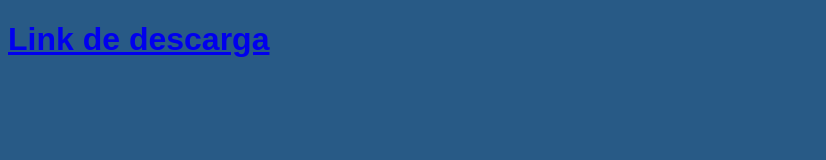
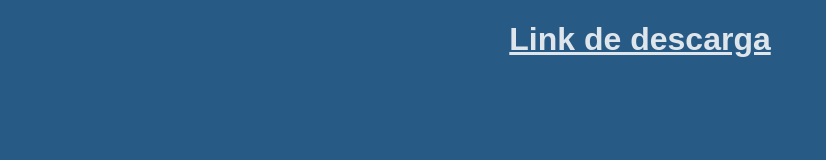
Before and after one commit to saidberber23-create/Game, a plain HTML site: page index.html in a window 1280 px wide. Shown: the whole page, without its empty margins (0-826 px from the left). Drawn offline with Linux system fonts and the light colour scheme.

Commit message:
Add files via upload

```diff
--- a/styles.css
+++ b/styles.css
@@ -2,4 +2,8 @@ body {
     background-color: rgb(40, 90, 134);
     color:rgb(222, 229, 235);
     font-family: sans-serif;
+    text-align: center;
 }
+a {
+    color:rgb(222, 229, 235);
+}
```
